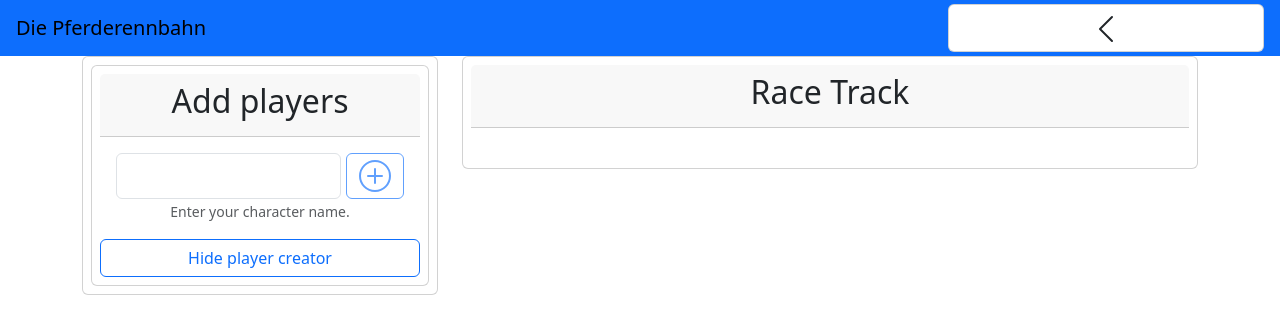
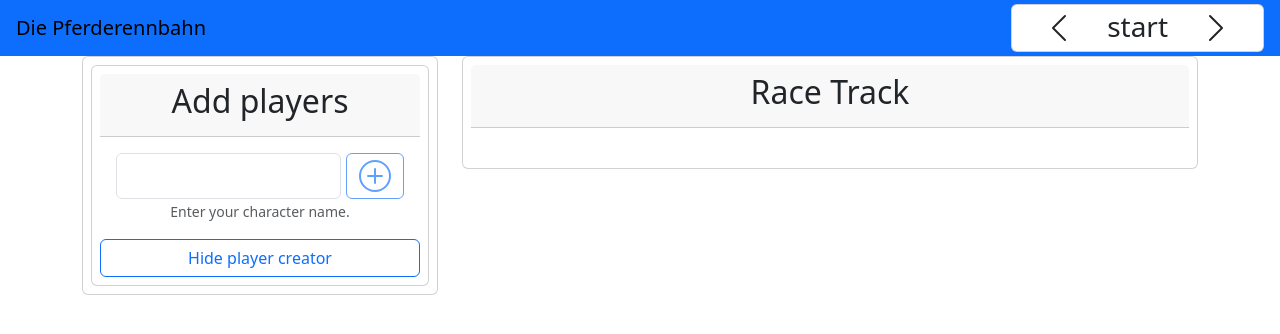
Before and after one commit to MrMahone/pferderennbahn, a React (Vite) app: page / in a window 1280 px wide. Shown: the top 334 px of the page. Built offline with nearby package versions, Linux system fonts and the light colour scheme.

Commit message:
feat: styling the scence controller

```diff
--- a/src/components/scene-controller/scene-controller.css
+++ b/src/components/scene-controller/scene-controller.css
@@ -1,11 +1,12 @@
 .scene-controller.card {
     display: inline-flex;
-
+    flex-direction: row;
+    justify-content: center;
+    align-items: center;
+    gap: 2em;
     height: 3em;
-    width: 25%;
+    width: 20%;
     margin: -1em 1em -1em 0;
-
-
 }
 
 .current-scene{
@@ -15,19 +16,11 @@
 }
 
 
-.chevron {
-    display: flex;
-    flex-direction: row;
-    justify-content: center;
-    gap: 2em;
-    align-items: center;
-
-    >svg {
-        width: 32px;
-        height: 32px;
-    }
+.chevron>svg {
+    width: 32px;
+    height: 32px;
 
     &:hover>svg {
-        color: white;
+        color: rgb(44, 207, 194);
     }
 }
```
